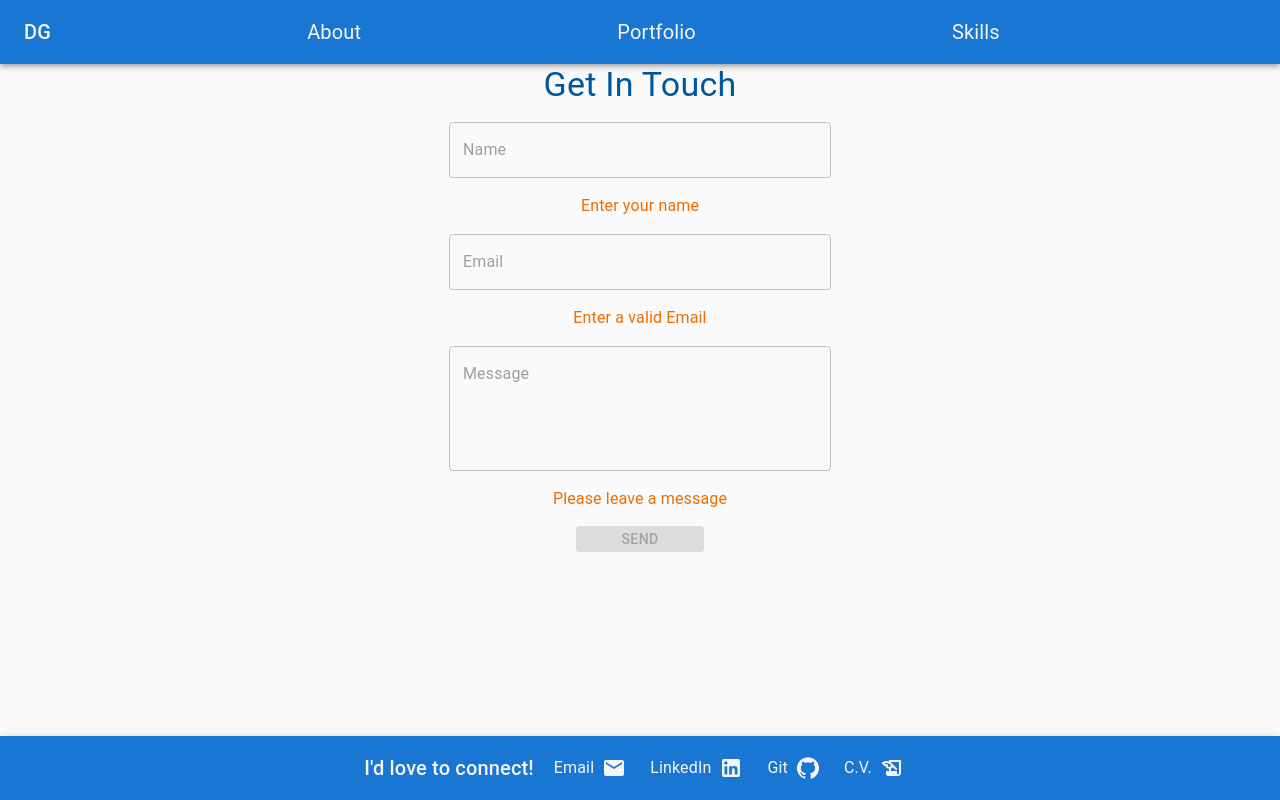
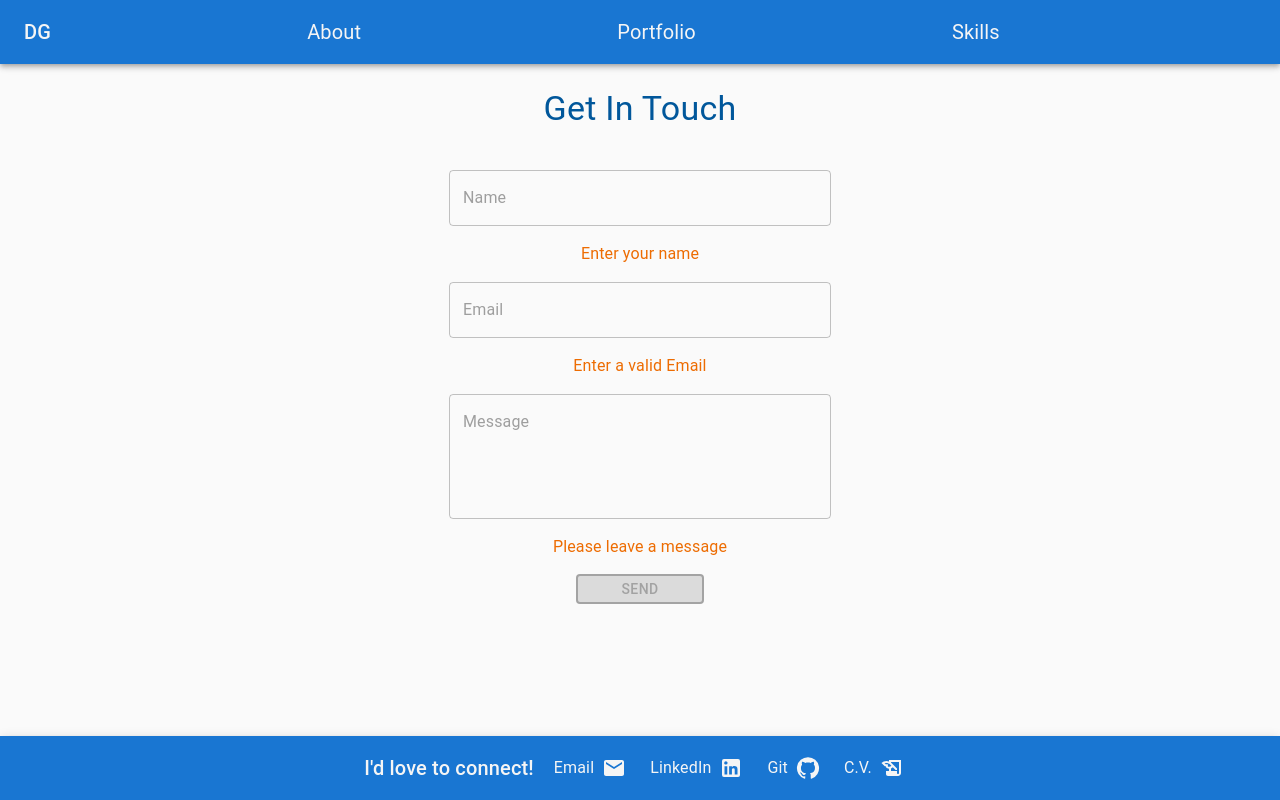
Before and after one commit to DGlew-p/PORTFOLLIO-Archive, a React (Create React App) app: page /contact in a window 1280 px wide. Built offline with nearby package versions, Linux system fonts and the light colour scheme; no server answers.

Commit message:
jason engine add

```diff
--- a/package.json
+++ b/package.json
@@ -3,6 +3,9 @@
   "name": "portfolio-dg",
   "version": "0.1.0",
   "private": true,
+    "engines": {
+    "node": "14.x"
+  },
   "dependencies": {
     "@emotion/react": "^11.7.1",
     "@emotion/styled": "^11.6.0",
--- a/src/pages/contact/contact.jsx
+++ b/src/pages/contact/contact.jsx
@@ -164,7 +164,7 @@ export default class Contact extends React.Component {
               justifyContent="center"
               alignItems="center"
             >
-              <Typography component="div">
+              <Typography component="div" sx={{ m: 3 }}>
                 <Enum state={this.state.emailSuccess}></Enum>
               </Typography>
 
@@ -243,8 +243,11 @@ export default class Contact extends React.Component {
 
               {this.state.errorCount === 0 ? (
                 <Button
-                  isactive="false"
-                  sx={{ width: "30%", minWidth: 300, color: "primary" }}
+                  sx={{
+                    width: "30%",
+                    minWidth: 300,
+                    color: "primary",
+                  }}
                   style={{ padding: 1, margin: 15 }}
                   variant="contained"
                   type="button"
@@ -257,7 +260,7 @@ export default class Contact extends React.Component {
               ) : (
                 <Button
                   style={{ padding: 1, margin: 15 }}
-                  sx={{ width: "10%" }}
+                  sx={{ width: "10%", border: 2 }}
                   variant="contained"
                   type="button"
                   value="Submit"
```
